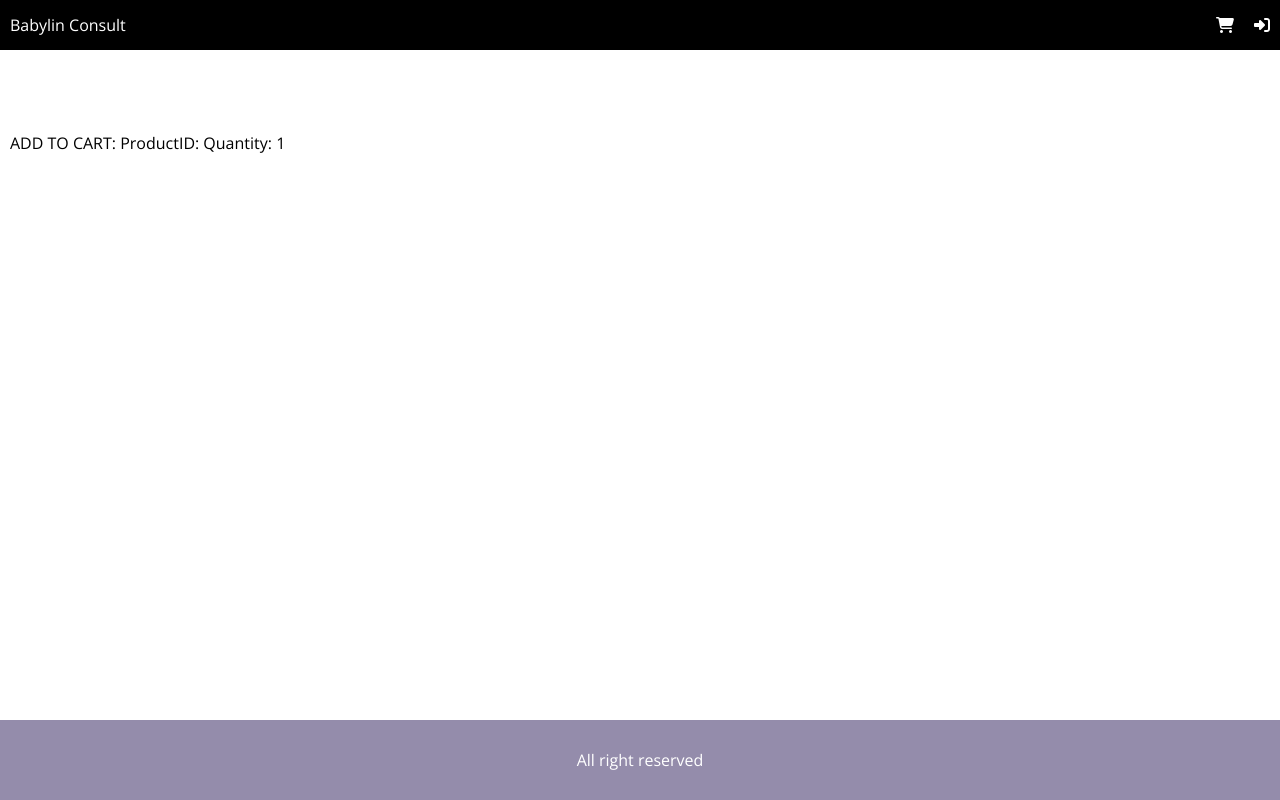
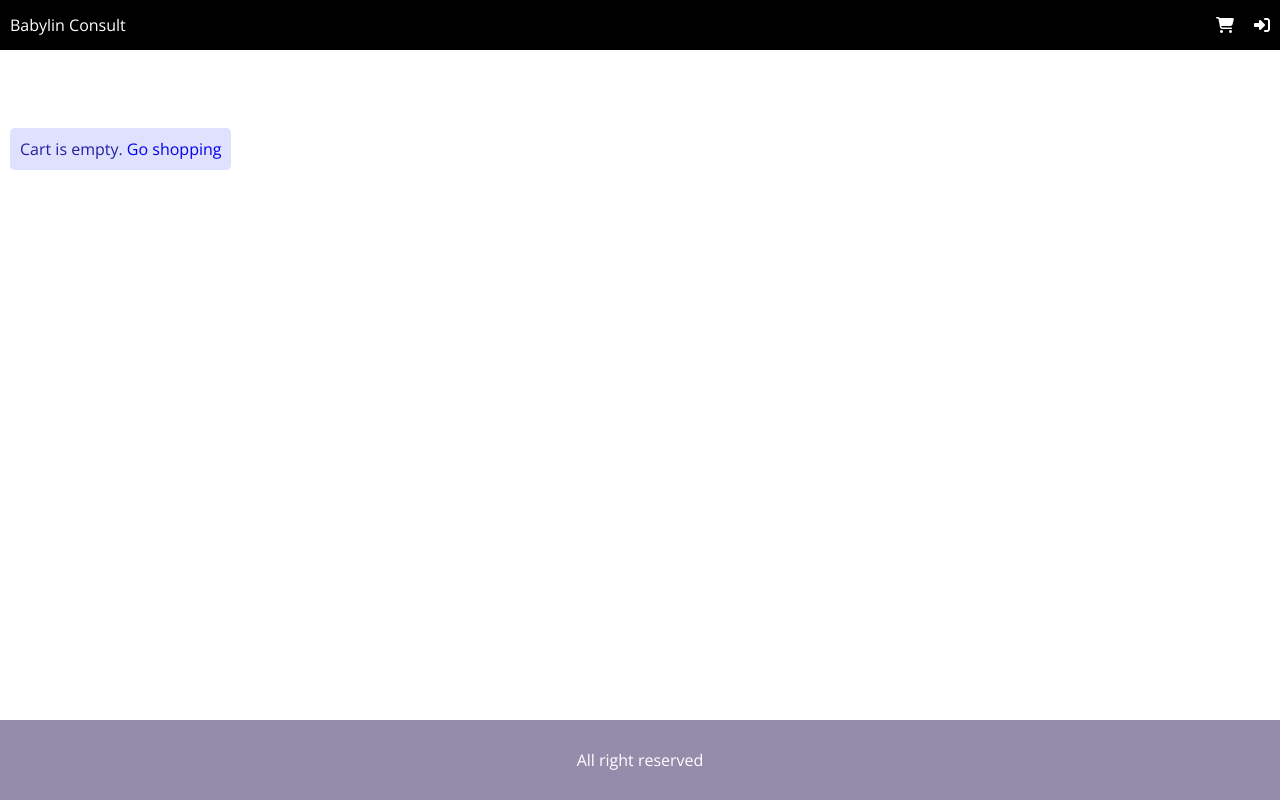
Before and after one commit to BravoClassic/babylin-ecommerce, a React (Create React App) app in the folder frontend/: page /cart in a window 1280 px wide. Built offline with nearby package versions, Linux system fonts and the light colour scheme.

Commit message:
Working the cartScreen.js

```diff
--- a/frontend/src/screens/CartScreen.js
+++ b/frontend/src/screens/CartScreen.js
@@ -1,20 +1,64 @@
 import React, { useEffect } from 'react'
-import { useDispatch } from 'react-redux';
+import { useDispatch, useSelector } from 'react-redux';
+import { Link } from 'react-router-dom';
 import { addToCart } from '../actions/cartActions';
+import MessageBox from '../components/MessageBox';
 
 export default function CartScreen(props) {
     const productId = props.match.params.id;
     const quantity = props.location.search ? Number(props.location.search.split('=')[1]) : 1;
+    const cart = useSelector(state => state.cart);
+    const { cartItems } = cart;
     const dispatch = useDispatch();
+    // const removeFromCartHandler = (id)={
+    //     //delete acti0n
+    // }
     useEffect(() => {
         if (productId) {
             dispatch(addToCart(productId, quantity))
         }
     }, [dispatch, productId, quantity]);
     return (
-        <div>
-            <h1>Cart Screen</h1>
-            <p>ADD TO CART: ProductID: {productId} Quantity: {quantity}</p>
+        <div className="row top">
+            <div className="col-2">
+                <h1>Shopping Cart</h1>
+                {cartItems.length === 0 ? <MessageBox>Cart is empty. <Link to="/">Go shopping</Link></MessageBox> :
+                    (
+                        <ul>
+                            {
+                                cartItems.map((item) => (
+                                    <Link key={item.product}>
+                                        <div className="row">
+                                            <div>
+                                                <img className="small" src={item.image} alt={item.name}></img>
+                                            </div>
+                                            <div className="min-30">
+                                                <Link to={`/product/${item.product}`}>{item.name}</Link>
+                                            </div>
+                                            <div>
+                                                <select value={item.quantity} onChange={e => dispatch(addToCart(item.product), Number(e.target.value))}>
+                                                {
+                                                                [...Array(item.countInStock).keys()].map(x => (
+                                                                    <option key={x+1} value={x+1}>{x+1}</option>
+                                                                ))
+                                                            }
+                                                </select>
+                                            </div>
+                                            <div>
+                                                ${item.price}
+                                            </div>
+                                            <div>
+                                            {/* onClick={() =>removeFromCartHandler(item.product)} */}
+                                                <button type="button" ><i class="fas fa-trash"></i></button>
+                                            </div>
+                                        </div>
+                                    </Link>
+                                ))
+                            }
+                        </ul>
+                    )
+                }
+            </div>
         </div>
     )
 }
```
